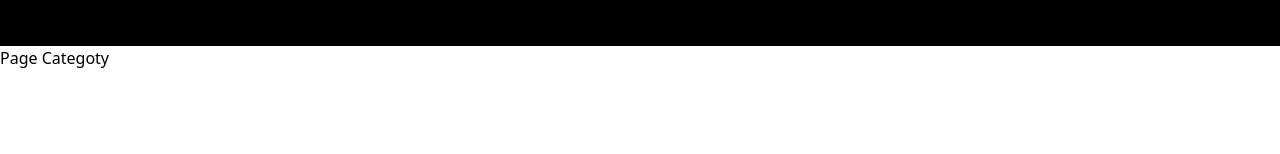
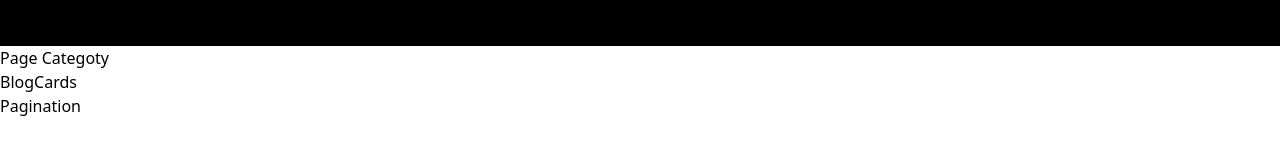
Before and after one commit to rai-Khushboo/Bytes-And-Insights, a React (Vite) app: page /blogs in a window 1280 px wide. Shown: the part 366-520 px from the top of the page. Built offline with nearby package versions, Linux system fonts and the light colour scheme; no server answers.

Commit message:
added blog cards

```diff
--- /dev/null
+++ b/src/components/BlogCards.jsx
@@ -0,0 +1,11 @@
+import React from 'react'
+
+const BlogCards = () => {
+  return (
+    <div>
+      BlogCards
+    </div>
+  )
+}
+
+export default BlogCards
--- a/src/components/BlogPage.jsx
+++ b/src/components/BlogPage.jsx
@@ -1,5 +1,6 @@
 import React, { useEffect } from 'react'
 import { useState } from 'react';
+import BlogCards from './BlogCards';
 
 const BlogPage = () => {
     const[blogs, setBlogs] = useState([]);
@@ -20,10 +21,12 @@ const BlogPage = () => {
       <div>Page Categoty</div>
 
       {/*blog cards section */}
-      <div></div>
+      <div>
+        <BlogCards/>
+      </div>
 
       {/*pagination section */}
-      <div></div>
+      <div>Pagination</div>
     </div>
   )
 }
--- a/src/pages/About.jsx
+++ b/src/pages/About.jsx
@@ -5,7 +5,7 @@ const About = () => {
     <div>
       <div className='py-40 bg-black text-center text-white px-4'>
         <h2 className='text-5xl lg:text-7xl leading-snug font-bold mb-5'>Know More about us</h2>
-      {/* <p className='text-white'>Aukha lagda se - Honey singh</p> */}
+
 
       </div>
     </div>
```
